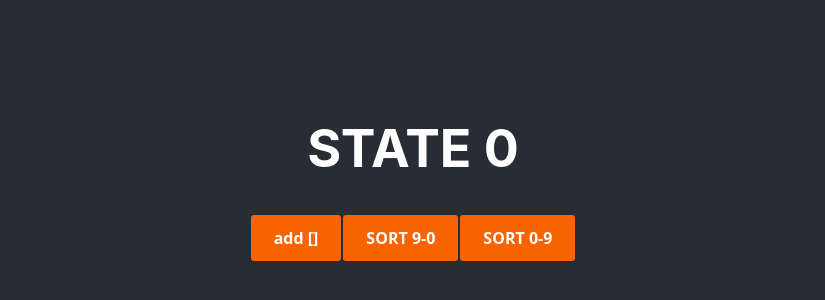
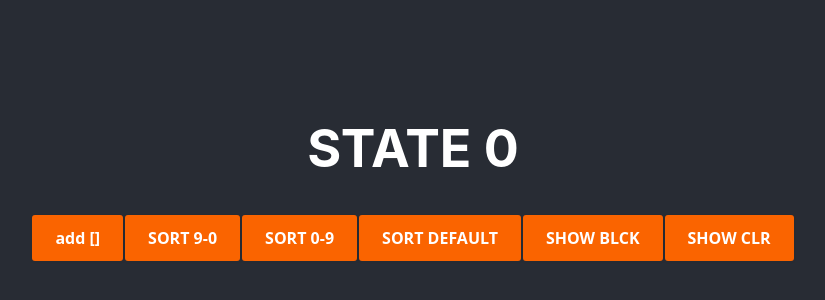
Before and after one commit to RomanBIT/Drontai, a React (Create React App) app in the folder r1/: page / in a window 1280 px wide. Shown: the part 228-528 px from the top of the page, without its empty margins (227-1052 px from the left). Built offline with nearby package versions, Linux system fonts and the light colour scheme.

Commit message:
show blck clr

```diff
--- a/r1/src/Components/006/Square.jsx
+++ b/r1/src/Components/006/Square.jsx
@@ -9,7 +9,12 @@ function Squares() {
     const [sq, setSq] = useState([])
 
     const add = () => {
-        setSq(s => [...s, { number: rand(100, 999), color: randColor() }])
+        setSq(s => [...s, {
+            number: rand(100, 999),
+            color: randColor(),
+            row: s.length,
+            show: true
+        }])
     }
 
     const sortUp = () => {
@@ -19,22 +24,38 @@ function Squares() {
         setSq(s => [...s].sort((a, b) => a.number - b.number))
     }
 
+    const sortDefault = () => {
+        setSq(s => [...s].sort((a, b) => a.row - b.row))
+    }
+
+        const filterBlack = () => {
+            setSq(s => s.map(square => square.number < 300 ? { ...square, show: true } : { ...square, show: false }))
+    }
+
+        const filterColor = () => {
+            setSq(s => s.map(square => square.number < 300 ? { ...square, show: false } : { ...square, show: true }))
+    }
+
+
         return (
             <>
                 <h1>STATE {sq.filter(s => s.number < 300).length}</h1>
                 <div className="container">
 
                     {
-                    sq.map((n, i) => <div style={{
+                        sq.map((n, i) => n.show ? <div style={{
                             backgroundColor: n.number < 300 ? 'black' : n.color,
                             borderRadius: n.number % 2 ? null : '50%'
-                    }} key={i}>{n.number}</div>)
+                        }} key={i}>{n.number}</div> : null)
                     }
                 </div>
                 <div className="container">
                     <button onClick={add}>add []</button>
                     <button onClick={sortUp}>SORT 9-0</button>
                     <button onClick={sortDown}>SORT 0-9</button>
+                    <button onClick={sortDefault}>SORT DEFAULT</button>
+                    <button onClick={filterBlack}>SHOW BLCK</button>
+                    <button onClick={filterColor}>SHOW CLR</button>
                 </div>
 
             </>
@@ -43,6 +64,3 @@ function Squares() {
                 }
 
     export default Squares;
-
-
-//-------------- 007 31:57 ----------------//
```
Lines whose indentation alone changed are shown as unchanged.
